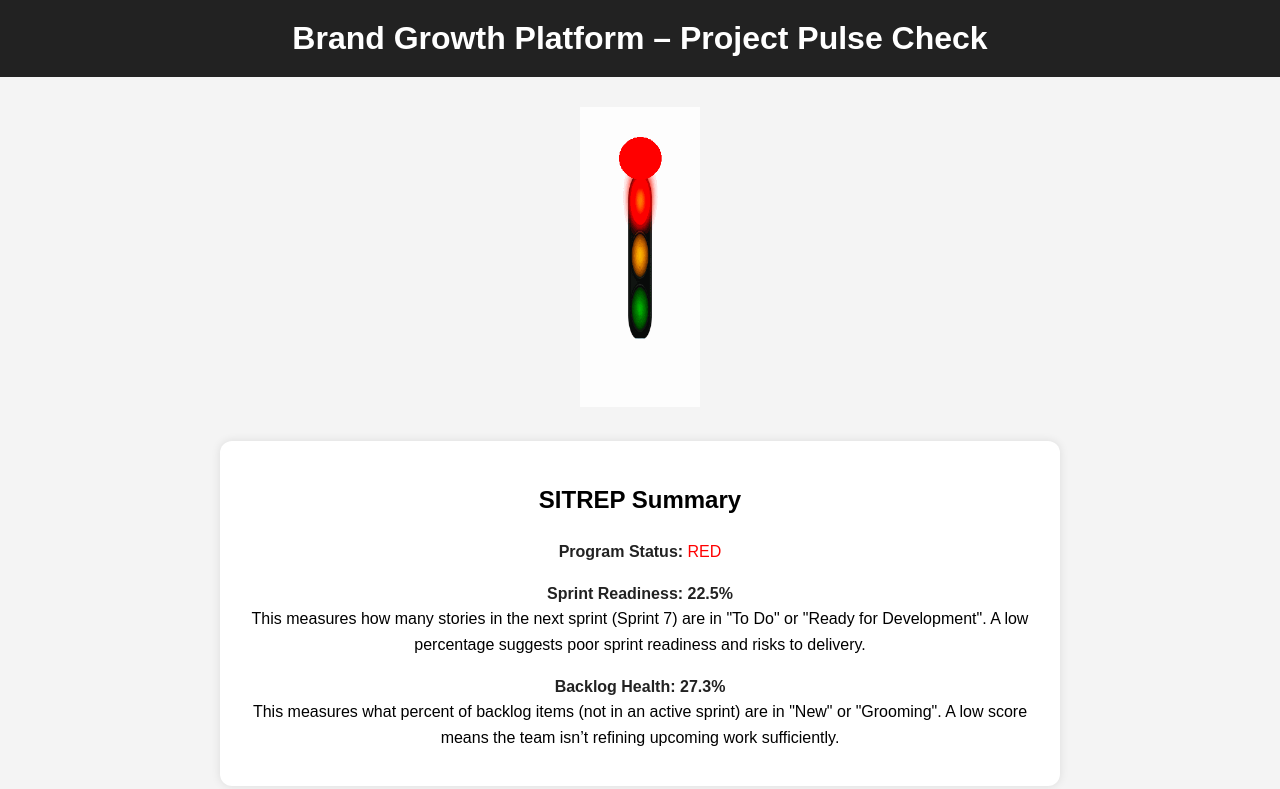
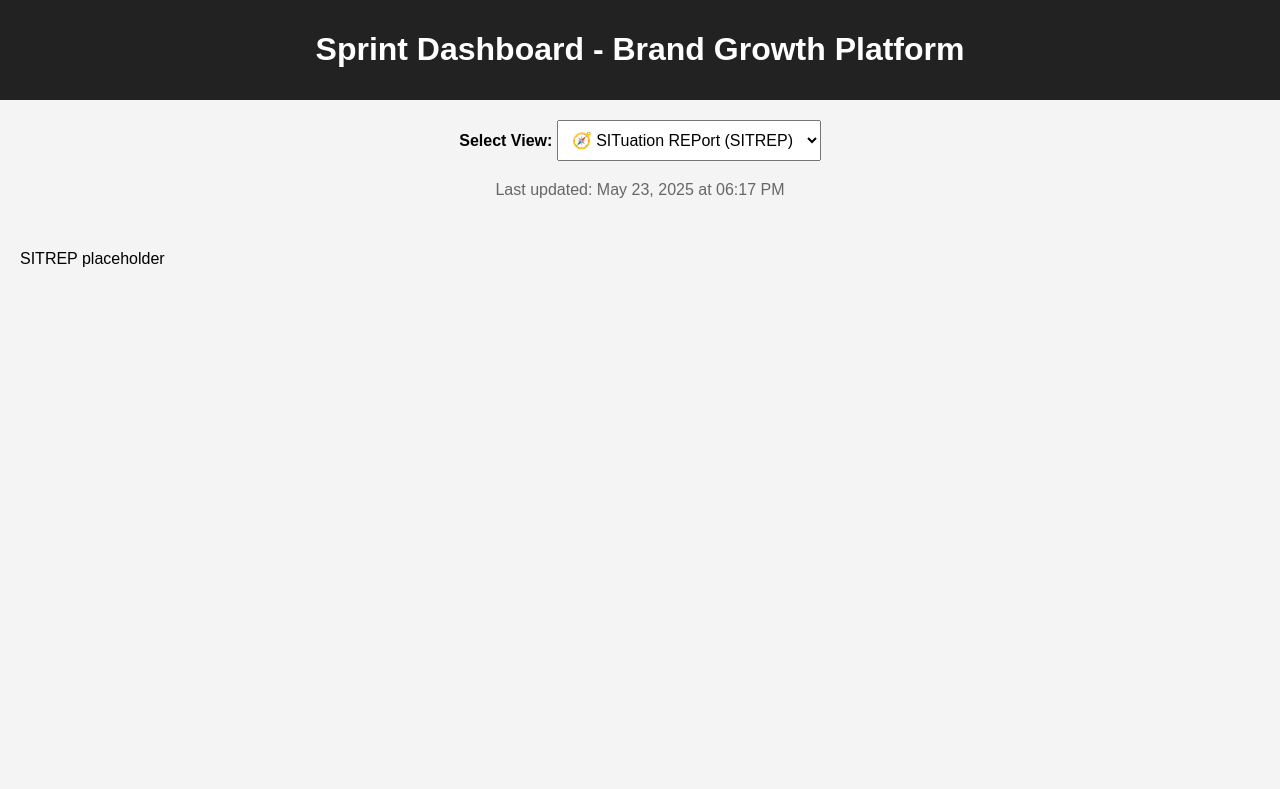
Before and after one commit to JLogan702/bgp-sprint-dashboard, a plain HTML site: page index.html in a window 1280 px wide. Drawn offline with Linux system fonts and the light colour scheme.

Commit message:
Restore working dashboard with dropdown and proper blinking stoplight

```diff
--- a/index.html
+++ b/index.html
@@ -1,59 +1,43 @@
-
 <!DOCTYPE html>
 <html lang="en">
 <head>
     <meta charset="UTF-8">
-    <title>Brand Growth Platform – Project Pulse Check</title>
+    <title>Sprint Dashboard</title>
     <style>
-        body {
-            font-family: Arial, sans-serif;
-            background-color: #f4f4f4;
-            margin: 0;
-            padding: 0;
-            text-align: center;
-        }
-        h1 {
-            background-color: #222;
-            color: #fff;
-            padding: 20px;
-            margin: 0;
-        }
-        .light-container {
-            margin: 30px auto;
-        }
-        .stoplight {
-            height: 300px;
-        }
-        .explanation {
-            max-width: 800px;
-            margin: auto;
-            background: white;
-            padding: 20px;
-            border-radius: 12px;
-            box-shadow: 0 0 10px rgba(0,0,0,0.1);
-            font-size: 16px;
-            line-height: 1.6;
-        }
-        .explanation strong {
-            color: #222;
-        }
+        body { font-family: Arial, sans-serif; background: #f4f4f4; margin: 0; padding: 0; }
+        .header { background: #222; color: white; padding: 10px 20px; text-align: center; }
+        .dropdown-wrapper { text-align: center; margin: 20px 0; }
+        select { padding: 10px; font-size: 16px; }
+        .tab-content { display: none; padding: 20px; }
+        .team-block { background: white; border-radius: 10px; padding: 20px; margin: 20px auto; max-width: 900px;
+                       box-shadow: 0 2px 6px rgba(0,0,0,0.1); }
+        .team-title { font-size: 1.4em; margin-bottom: 10px; }
+        .chart-img { display: block; margin: 10px auto; max-width: 100%; }
+        .stoplight-img { display: block; margin: 10px auto; max-height: 150px; }
+        .explanation { font-size: 0.95em; line-height: 1.5; color: #333; margin-top: 10px; }
+        .timestamp { text-align: center; color: #666; margin: 15px 0; }
     </style>
 </head>
 <body>
-    <h1>Brand Growth Platform – Project Pulse Check</h1>
-
-    <div class="light-container">
-        <img src="img/blinking_stoplight_red.gif" alt="Program Status Light" class="stoplight">
-    </div>
-
-    <div class="explanation">
-        <h2>SITREP Summary</h2>
-        <p><strong>Program Status:</strong> <span style="color:red; text-transform:uppercase;">red</span></p>
-        <p><strong>Sprint Readiness: 22.5%</strong><br>
-        This measures how many stories in the next sprint (Sprint 7) are in "To Do" or "Ready for Development". A low percentage suggests poor sprint readiness and risks to delivery.</p>
-
-        <p><strong>Backlog Health: 27.3%</strong><br>
-        This measures what percent of backlog items (not in an active sprint) are in "New" or "Grooming". A low score means the team isn’t refining upcoming work sufficiently.</p>
-    </div>
-</body>
-</html>
+<div class="header">
+    <h1>Sprint Dashboard - Brand Growth Platform</h1>
+</div>
+<div class="dropdown-wrapper">
+    <label for="view-selector"><strong>Select View:</strong></label>
+    <select id="view-selector" onchange="showSection(this.value)">
+        <option value="overview">🧭 SITuation REPort (SITREP)</option>
+        <option value="backlog">📦 Backlog Health</option>
+        <option value="readiness">📈 Sprint Readiness</option>
+    </select>
+</div>
+<div class="timestamp">Last updated: May 23, 2025 at 06:17 PM</div>
+<div id="overview" class="tab-content"><p>SITREP placeholder</p></div><div id="backlog" class="tab-content"><p>Backlog placeholder</p></div><div id="readiness" class="tab-content"><p>Readiness placeholder</p></div>
+<script>
+function showSection(id) {
+    document.querySelectorAll('.tab-content').forEach(el => el.style.display = 'none');
+    document.getElementById(id).style.display = 'block';
+}
+window.onload = function() {
+    showSection('overview');
+};
+</script>
```
